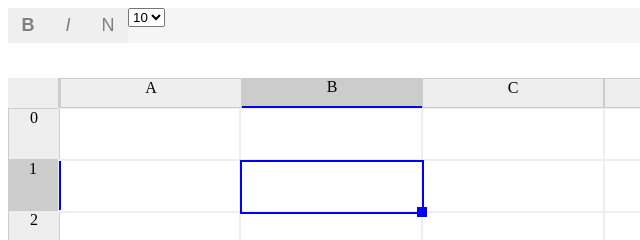
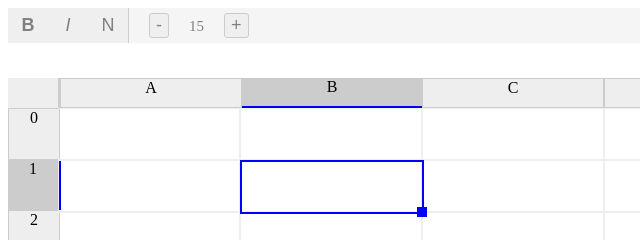
Before and after one commit to diepninh/d-spreadsheet, a React app: page / in a window 1280 px wide. Shown: the top 240 px of the page, 0-640 px from the left. Built offline with nearby package versions, Linux system fonts and the light colour scheme.

Commit message:
extentions

```diff
--- a/src/js/actions/index.js
+++ b/src/js/actions/index.js
@@ -121,3 +121,15 @@ export const changeTextStatus = (status) =>{
         status : status,
     }
 }
+export const changeTextSizeDown = (size) =>{
+    return{
+        type : types.CHANGETEXTSIZEDOWN,
+        size : [...size],
+    }
+}
+export const changeTextSizeUp = (size) =>{
+    return{
+        type : types.CHANGETEXTSIZEUP,
+        size : [...size],
+    }
+}
--- a/src/js/components/ExcelTable/ExcelTable.js
+++ b/src/js/components/ExcelTable/ExcelTable.js
@@ -10,20 +10,52 @@ class ExcelTable extends React.Component {
     constructor(props) {
         super(props);
     }
-    ChangeTextStyleWhenHightLighted = ( newData) =>{
-       if(this.props.textStatus === "bold"){
-        let newValue = newData;
+    ChangeTextStyleWhenHightLighted = (row , col) =>{
+        let oldRow = this.props.row;
+        let oldCol = this.props.col;
+        let newData = new Array()
+        for (let i = 0; i < this.props.nRows; i++) {
+            newData[i] = new Array()
+            for (let j = 0; j < this.props.nColumns; j++) {
+                newData[i][j] = false;
+            }
+        }
+        if (this.props.keyboard === true) {
+            if (oldRow <= row) {
+                if (oldCol <= col) {
+                    for (let i = oldRow; i <= row; i++) {
+                        for (let j = oldCol; j <= col; j++) {
+                            newData[i][j] = this.props.textStatus;
+                        }
+                    }
+                }
+                else {
+                    for (let i = oldRow; i <= row; i++) {
+                        for (let j = col; j <= oldCol; j++) {
+                            newData[i][j] = this.props.textStatus;
+                        }
+                    }
+                }
+            }
+            else if (oldRow > row) {
+                if (oldCol <= col) {
+                    for (let i = row; i <= oldRow; i++) {
+                        for (let j = oldCol; j <= col; j++) {
+                            newData[i][j] = this.props.textStatus;
+                        }
+                    }
+                }
+                else {
+                    for (let i = row; i <= oldRow; i++) {
+                        for (let j = col; j <= oldCol; j++) {
+                            newData[i][j] = this.props.textStatus;
+                        }
+                    }
+                }
+            }
 
-       newValue === "bold";
-
-            this.props.changeBold(newValue);
-       }
-       else if( this.props.textStatus === "italic"){
-           this.props.changeInti(newData);
-       }
-       else if(this.props.textStatus === "normal"){
-           this.props.changeNor(newData);
-       }
+            this.props.changeBold(newData);
+        }
     }
     HightLighted = (row, col) => {
         let oldRow = this.props.row;
@@ -70,7 +102,6 @@ class ExcelTable extends React.Component {
             }
 
             this.props.selectedCell(newData);
-            this.ChangeTextStyleWhenHightLighted(newData);
         }
         else {
             for (let i = 0; i < (this.props.nRows); i++) {
@@ -86,6 +117,7 @@ class ExcelTable extends React.Component {
         this.HightLighted(row, col);
         this.props.getPosition(row, col);
         this.props.checkPointer(true);
+        this.ChangeTextStyleWhenHightLighted(row,col);
     }
     EventKeyBoardChangeValue = (row, col) => {
         this.props.showInput(false);
--- a/src/js/components/Extentions/Extentions.css
+++ b/src/js/components/Extentions/Extentions.css
@@ -24,4 +24,22 @@
     background-color: none;
     width: 100px;
     border: none;
+    display: flex;
 }
+.customButton2{
+    background-color: none;
+    border: 1px solid #cccccc;
+    border-radius: 3px;
+    width: 30px;
+    height: 25px;
+    font-size: 18px;
+    color: gray;
+    margin-top: 5px;
+    margin-left: 20px;
+}
+.formSizeNumber{
+    color:gray;
+    margin-top: 10px;
+    margin-left: 20px;
+    font-size: 15px;
+}
--- a/src/js/components/Extentions/Extentions.js
+++ b/src/js/components/Extentions/Extentions.js
@@ -43,8 +43,27 @@ class Extentions extends React.Component {
         this.props.changeNor(newValue);
         this.props.changeTextStatus("normal");
     }
-    GetStyleText = (row, col) => {
-
+    sizeDown = () =>{
+        let newValue = new Array();
+        for (let i = 0; i < this.props.nRows; i++) {
+            newValue[i] = new Array()
+            for (let j = 0; j < this.props.nColumns; j++) {
+                newValue[i][j] = this.props.sizeText[i][j];
+            }
+        }
+        newValue[this.props.row][this.props.col] = this.props.sizeText[this.props.row][this.props.col]-1;
+        this.props.changeSizeTextDown(newValue);
+     }
+    sizeUp = () =>{
+        let newValue = new Array();
+        for (let i = 0; i < this.props.nRows; i++) {
+            newValue[i] = new Array()
+            for (let j = 0; j < this.props.nColumns; j++) {
+                newValue[i][j] = this.props.sizeText[i][j];
+            }
+        }
+        newValue[this.props.row][this.props.col] = this.props.sizeText[this.props.row][this.props.col]+1;
+        this.props.changeSizeTextUp(newValue);
     }
     render() {
         return (
@@ -53,7 +72,7 @@ class Extentions extends React.Component {
                     <button onClick={this.changeBoldText} className="customButton" style={{ fontWeight: "bold" }} >B</button>
                     <button onClick={this.changeIntiText} className="customButton" style={{ fontStyle: "italic", fontFamily: "fantasy" }}>I</button>
                     <button onClick={this.changeNorText} className="customButton">N</button>
-                    <div>
+                    {/* <div>
                         <form onSubmit={this.handleSubmit} >
                             <label>
 
@@ -69,6 +88,12 @@ class Extentions extends React.Component {
                                 </select>
                             </label>
                         </form>
+                    </div> */}
+                    <div style={{height : 35 , background: "#cccccc" ,width :1}}></div>
+                    <div className="formSizeText">
+                        <button onClick ={this.sizeDown} className="customButton2">-</button>
+                        <p className="formSizeNumber"  >{this.props.sizeText[this.props.row][this.props.col]}</p>
+                        <button onClick ={this.sizeUp} className = "customButton2">+</button>
                     </div>
                 </div>
 
@@ -86,6 +111,7 @@ const mapStateToProps = (state) => {
         col: state.excel.col,
         row: state.excel.row,
         textStatus: state.excel.textStatus,
+        sizeText : state.excel.sizeText,
     }
 }
 const mapDispacthToProps = (dispatch, props) => {
@@ -102,6 +128,12 @@ const mapDispacthToProps = (dispatch, props) => {
         changeTextStatus: (status) => {
             dispatch(actions.changeTextStatus(status))
         },
+        changeSizeTextDown : (size) =>{
+            dispatch(actions.changeTextSizeDown(size))
+        },
+        changeSizeTextUp : (size) =>{
+            dispatch(actions.changeTextSizeUp(size))
+        },
     }
 }
 export default connect(mapStateToProps, mapDispacthToProps)(Extentions);
--- a/src/js/components/GridTable/GridTable.js
+++ b/src/js/components/GridTable/GridTable.js
@@ -36,7 +36,7 @@ class GridTable extends React.Component {
                                     >
                                         <div className="styleText" style={{width: col === this.props.colSize ? this.props.width : this.props.widthA  ,
                                             height: row === this.props.rowSize ? this.props.height : this.props.heightA  , textAlign: "center"}}>
-                                            <div style={{ fontWeight : this.props.styleText[row][col] , fontStyle : this.props.styleText[row][col]}}>
+                                            <div style={{ fontWeight : this.props.styleText[row][col] , fontStyle : this.props.styleText[row][col], fontSize : this.props.sizeText[row][col]}}>
                                                 {el}</div>
                                         </div>
 
@@ -68,6 +68,7 @@ const mapStateToProps = (state) => {
         col : state.excel.col,
         row : state.excel.row,
         styleText : state.excel.styleText,
+        sizeText : state.excel.sizeText,
     }
 }
 const mapDispacthToProps = (dispatch, props) => {
--- a/src/js/constaints/Actiontypes.js
+++ b/src/js/constaints/Actiontypes.js
@@ -18,3 +18,5 @@ export const CHANGEBOLD = 'CHANGEBOLD';
 export const CHANGEITALIC = 'CHANGEITALIC';
 export const CHANGENORMAL = 'CHANGENORMAL';
 export const CHANGETEXTSTATUS = 'CHANGETEXTSTATUS';
+export const CHANGETEXTSIZEDOWN= 'CHANGETEXTSIZEDOWN';
+export const CHANGETEXTSIZEUP= 'CHANGETEXTSIZEUP';
--- a/src/js/reducers/excel.js
+++ b/src/js/reducers/excel.js
@@ -38,6 +38,14 @@ for (let i = 0; i < nRows; i++) {
         styleText[i][j] = "normal"
     }
 }
+let sizeText = new Array()
+for (let i = 0; i < nRows; i++) {
+
+    sizeText[i] = new Array()
+    for (let j = 0; j < nColumns; j++) {
+        sizeText[i][j] = 15
+    }
+}
 
 const initalState = {
     dataTable: arrExcel,
@@ -64,6 +72,7 @@ const initalState = {
     colSize: 4,
     styleText : styleText,
     textStatus : "",
+    sizeText : sizeText
 }
 const myReducer = (state = initalState, action) => {
     switch (action.type) {
@@ -128,6 +137,12 @@ const myReducer = (state = initalState, action) => {
         case types.CHANGETEXTSTATUS:
             state.textStatus = action.status;
             return {...state};
+        case types.CHANGETEXTSIZEDOWN:
+            state.sizeText = [...action.size];
+            return {...state};
+        case types.CHANGETEXTSIZEUP:
+            state.sizeText = [...action.size];
+            return {...state};
         default:
             return state;
     }
```
